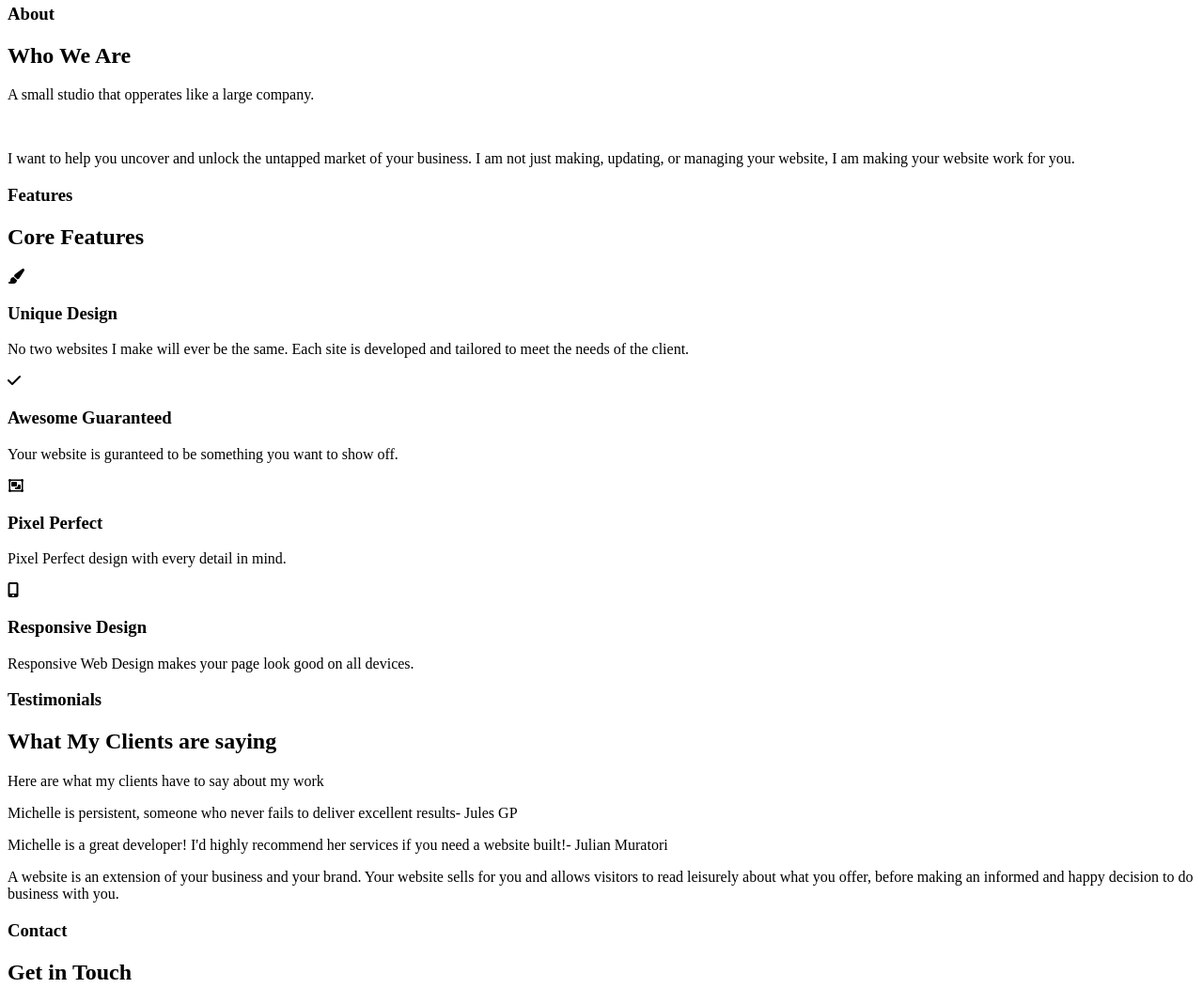
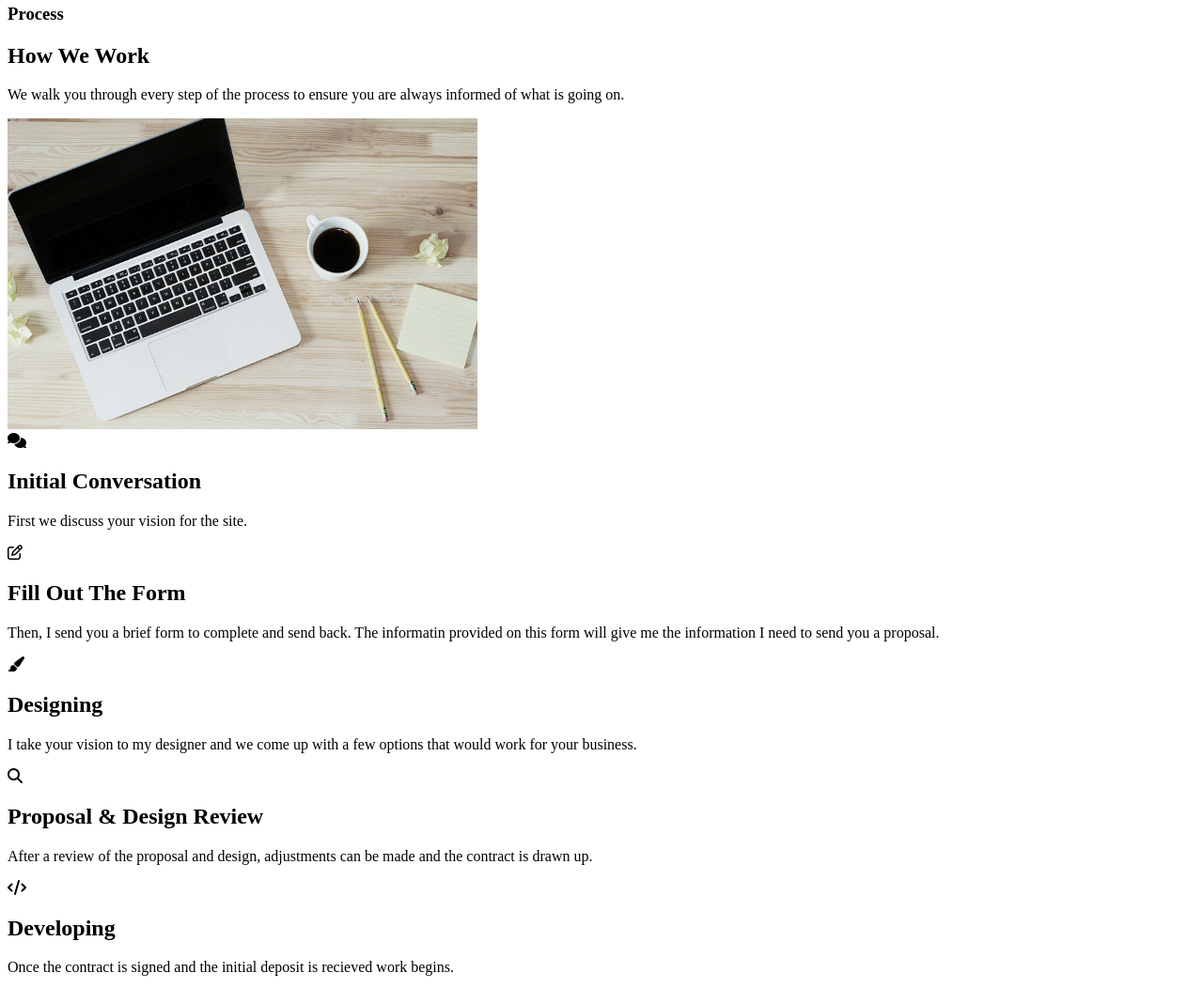
Before and after one commit to MichellePayne/freelance, a website: page index.html in a window 1280 px wide. Shown: the part 320-1372 px from the top of the page at 94% size. Drawn offline with Linux system fonts and the light colour scheme.

Commit message:
finished process section

```diff
--- a/index.html
+++ b/index.html
@@ -54,6 +54,39 @@
 <!-- what we do section ends -->
 <!-- how we work section starts -->
 	<section class="how">
+		<h3>Process</h3>
+		<h2>How We Work</h2>
+		<p>We walk you through every step of the process to ensure you are always informed of what is going on.</p>
+		<div class="howImg">
+			<img src="../../assets/computer.jpg" alt="a macbook on a wooden table, beside a mug full of coffee, notepad and pencils">
+		</div>
+		<div class="process">
+			<div class="discuss">
+				<i class="fa fa-comments" aria-hidden="true"></i>
+				<h2>Initial Conversation</h2>
+				<p>First we discuss your vision for the site. </p>
+			</div>
+			<div class="form">
+				<i class="fa fa-pencil-square-o" aria-hidden="true"></i>
+				<h2>Fill Out The Form</h2>
+				<p>Then, I send you a brief form to complete and send back. The informatin provided on this form will give me the information I need to send you a proposal.</p>
+			</div>
+			<div class="design">
+				<i class="fa fa-paint-brush" aria-hidden="true"></i>
+				<h2>Designing</h2>
+				<p>I take your vision to my designer and we come up with a few options that would work for your business.</p>
+			</div>
+			<div class="review">
+				<i class="fa fa-search" aria-hidden="true"></i>
+				<h2>Proposal &  Design Review</h2>
+				<p>After a review of the proposal and design, adjustments can be made and the contract is drawn up.</p>
+			</div>
+			<div class="develop">
+				<i class="fa fa-code" aria-hidden="true"></i>
+				<h2>Developing</h2>
+				<p>Once the contract is signed and the initial deposit is recieved work begins.</p>
+			</div>
+		</div>
 
 	</section>
 <!-- how we work section ends -->
@@ -62,12 +95,9 @@
 		<h3>About</h3>
 		<h2>Who We Are</h2>
 		<p>A small studio that opperates like a large company.</p>
-		<img src="" alt="">
-
 		<div class="whoText">
 			<p>I want to help you uncover and unlock the untapped market of your business. I am not just making, updating, or managing your website, I am making your website work for you.</p>
 		</div>
-
 	</section>
 <!-- who we are section ends -->
 <!-- core features section start -->
@@ -136,7 +166,7 @@
 	<section class="social">
 		<div class="media">
 			<div class="twitter">
-				<i class="fa fa-twitter" aria-hidden="true"><a class="twitter-timeline" href="https://twitter.com/the_mpayne"> Michelle On Twitter</a><script async src="//platform.twitter.com/widgets.js" charset="utf-8"></script></i>
+				<i class="fa fa-twitter" aria-hidden="true"><a href="https://twitter.com/the_mpayne">Michelle On Twitter</a></i>
 			</div>
 			<div class="facebook">
 				<i class="fa fa-facebook" aria-hidden="true"><a href="https://www.facebook.com/Michelle-Payne-Studios-225735724582183/"> Michelle On Facebook</a></i>
@@ -149,6 +179,9 @@
 <!-- social media section ends -->
 <!-- footer starts -->
 	<footer>
+		<div class="latestTweets">
+			<a class="twitter-timeline" href="https://twitter.com/the_mpayne" data-tweet-limit="2"> Michelle On Twitter</a><script async src="//platform.twitter.com/widgets.js" charset="utf-8"></script>
+		</div>
 		<p>&copy 2017 The Michelle Payne Studio. All Rights Reserved.</p>
 	</footer>
 <!-- footer ends -->
```
Also changed, not shown: assets/computer.jpg (added), 1 other file.
